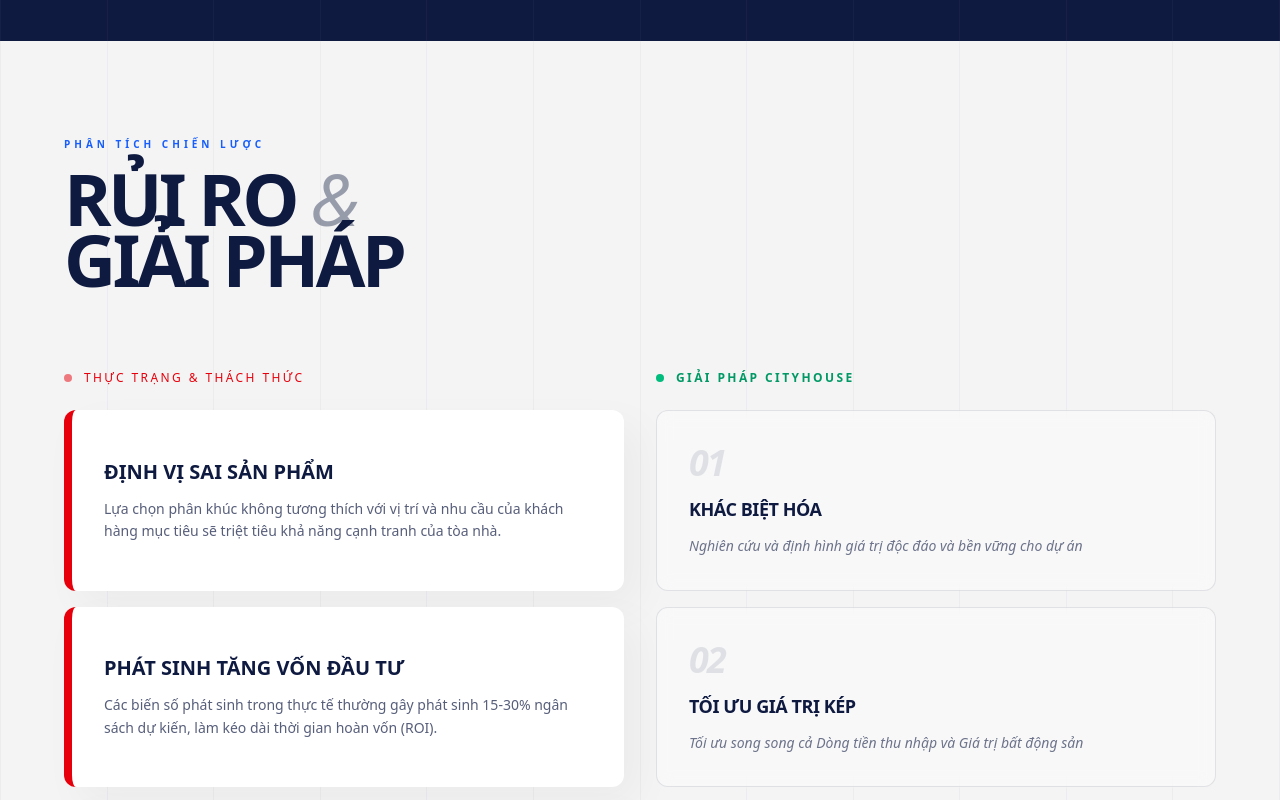
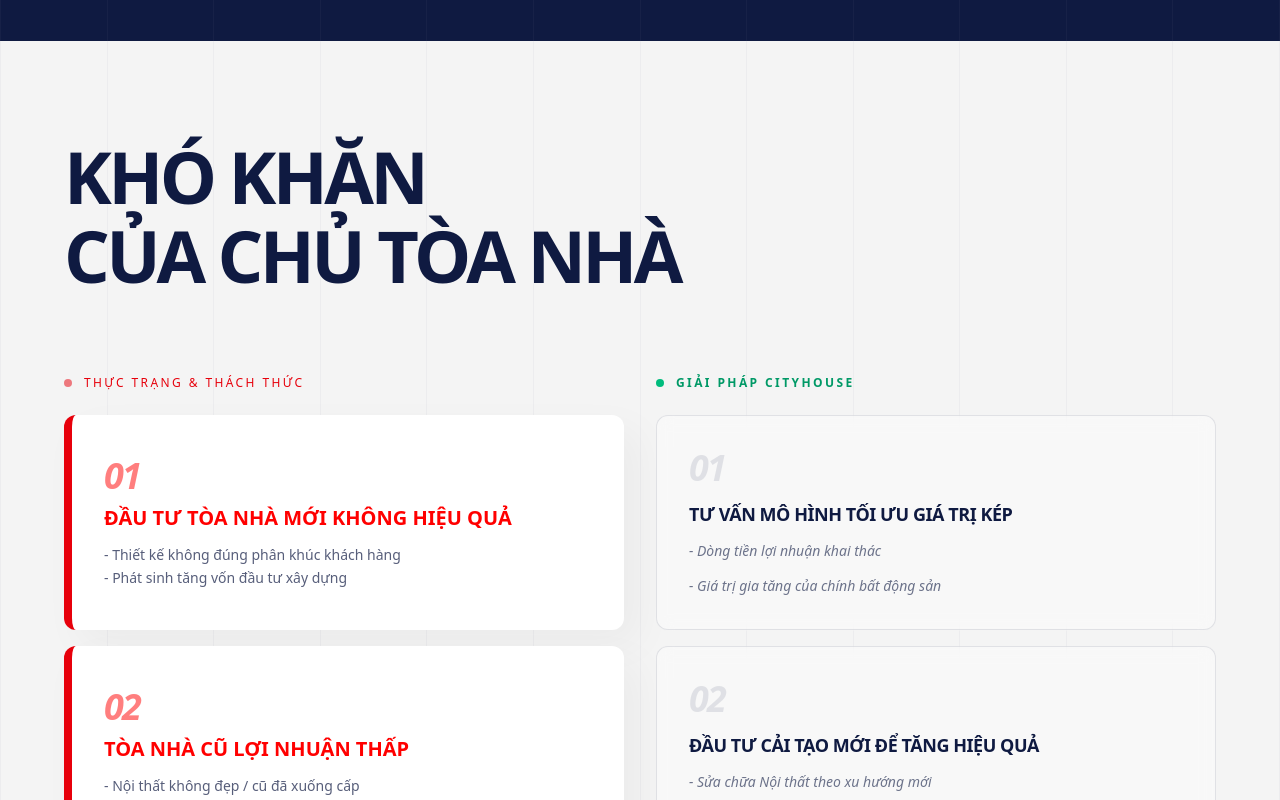
Before and after one commit to solococo901/cityhouse-system, a Next.js app: page /tu-van in a window 1280 px wide. Shown: the part 880-1680 px from the top of the page. Built offline with nearby package versions, Linux system fonts and the light colour scheme.

Commit message:
update 1905

```diff
--- a/app/tu-van/components/CooperationModels.tsx
+++ b/app/tu-van/components/CooperationModels.tsx
@@ -4,27 +4,21 @@ import { motion } from "framer-motion";
 const cooperationModels = [
   {
     id: "01",
-    title: "Quản Lý Vận Hành",
-    desc: "Chia sẻ theo tỷ lệ lợi nhuận ròng hoặc doanh thu, tối ưu hóa dựa trên quy mô từng dự án.",
+    title: "Đầu tư cải tạo mới",
+    desc: "CityHouse chịu 100% chi phí đầu tư nội thất tòa nhà theo concept mới.",
     tag: " "
   },
   {
     id: "02",
-    title: "Nhượng Quyền Thương Hiệu",
-    desc: "Khai thác sức mạnh thương hiệu CityHouse với quy chuẩn vận hành hệ thống chuyên nghiệp.",
+    title: "Thuê khoán toàn bộ",
+    desc: "Cam kết lợi nhuận cố định hàng tháng cho chủ đầu tư",
     tag: ""
   },
   {
     id: "03",
-    title: "Cho thuê toàn bộ",
-    desc: "Mô hình cam kết lợi nhuận ổn định dựa trên năng lực vận hành thực tế của CityHouse.",
+    title: "Quản lý gia sản",
+    desc: "CityHouse vận hành tòa nhà, chia sẻ lợi nhuận theo tỷ lệ thỏa thuận.",
     tag: " "
-  },
-  {
-    id: "04",
-    title: "Đồng Hành Phát Triển",
-    desc: "Cơ cấu linh hoạt, cùng Chủ đầu tư kiến tạo những giá trị mới cho dự án.",
-    tag: ""
   }
 ];
 
@@ -47,12 +41,12 @@ export default function CooperationModels() {
 
           <h2 className="text-4xl md:text-6xl font-bold uppercase tracking-tighter leading-[0.9]">
             PHƯƠNG THỨC <br />
-            <span className="font-light italic  text-[#FAA269]">TRIỂN KHAI.</span>
+            <span className="font-light italic  text-[#FAA269]">HỢP TÁC</span>
           </h2>
         </div>
 
         {/* Horizontal Layout - 4 Columns */}
-        <div className="grid grid-cols-1 md:grid-cols-4 border-t border-white/10">
+        <div className="grid grid-cols-1 md:grid-cols-2 lg:grid-cols-3 border-t border-l border-white/10 auto-rows-fr">
   {cooperationModels.map((item, i) => (
     <motion.div
       key={i}
@@ -60,19 +54,22 @@ export default function CooperationModels() {
       whileInView={{ opacity: 1, y: 0 }}
       transition={{ delay: i * 0.15, duration: 0.8 }}
       whileHover={{ backgroundColor: "rgba(255, 255, 255, 0.03)" }}
-              className="relative p-10 flex flex-col  min-h-[250px] border-r border-b border-white/10 last:border-r-0 group cursor-pointer transition-all duration-500"
+      className="relative p-10 flex flex-col justify-between min-h-[280px]
+                 border-r border-b border-white/10
+                 group cursor-pointer transition-all duration-500"
     >
-              {/* ID Đồ họa lớn phía sau */}
+      {/* Large Background ID */}
       <span className="absolute -bottom-6 -right-2 text-[140px] font-black italic opacity-[0.03] group-hover:opacity-[0.08] group-hover:scale-110 transition-all duration-700 pointer-events-none">
         {item.id}
       </span>
 
-              {/* Nội dung phía trên */}
+      {/* Top */}
       <div className="relative z-10">
-                <div className="flex items-center gap-4 mb-2">
+        <div className="flex items-center gap-4 mb-4">
           <span className="text-[10px] font-mono font-bold px-2 py-1 border border-blue-400/30 text-blue-400">
             {item.id}
           </span>
+
           <div className="h-[1px] w-10 bg-blue-500/50 group-hover:w-16 transition-all duration-500"></div>
         </div>
 
@@ -80,18 +77,18 @@ export default function CooperationModels() {
           {item.title}
         </h3>
 
-                <span className="inline-block text-[9px] uppercase tracking-[0.2em] px-2 py-1 bg-blue-500/10 text-blue-300 border border-blue-500/20 opacity-0 group-hover:opacity-100 transition-all duration-500">
+        <span className="mt-4 inline-block text-[9px] uppercase tracking-[0.2em] px-2 py-1 bg-blue-500/10 text-blue-300 border border-blue-500/20 opacity-0 group-hover:opacity-100 transition-all duration-500">
           {item.tag}
         </span>
       </div>
 
-              {/* Nội dung phía dưới */}
-              <div className="relative">
+      {/* Bottom */}
+      <div className="relative mt-10">
         <p className="text-sm leading-relaxed text-white/50 group-hover:text-white/80 font-light transition-colors max-w-[90%]">
           {item.desc}
         </p>
 
-                {/* Decorative Cross (Dấu cộng kỹ thuật) */}
+        {/* Decorative Cross */}
         <div className="mt-10 relative w-6 h-6 text-blue-500 opacity-20 group-hover:opacity-100 group-hover:rotate-90 transition-all duration-700">
           <div className="absolute top-1/2 left-0 w-full h-[1px] bg-current"></div>
           <div className="absolute left-1/2 top-0 w-[1px] h-full bg-current"></div>
--- a/app/tu-van/components/MarketInsights.tsx
+++ b/app/tu-van/components/MarketInsights.tsx
@@ -3,15 +3,14 @@ import { motion } from "framer-motion";
 
 export default function MarketInsights() {
   const risks = [
-    { title: "Định vị sai sản phẩm", desc: "Lựa chọn phân khúc không tương thích với vị trí và nhu cầu của khách hàng mục tiêu sẽ triệt tiêu khả năng cạnh tranh của tòa nhà." },
-    { title: "Phát sinh tăng vốn đầu tư", desc: "Các biến số phát sinh trong thực tế thường gây phát sinh 15-30% ngân sách dự kiến, làm kéo dài thời gian hoàn vốn (ROI)." },
-    { title: "Lợi nhuận không bền vững", desc: "Marketing và Vận hành không tối ưu khiến dòng tiền không ổn định, tài sản nhanh chóng xuống cấp và mất dần vị thế." }
+    { num:"01", title: "Đầu tư Tòa nhà mới không hiệu quả", desc: "- Thiết kế không đúng phân khúc khách hàng" , desc2: "- Phát sinh tăng vốn đầu tư xây dựng" },
+    { num:"02", title: "Tòa nhà cũ lợi nhuận thấp ", desc: "- Nội thất không đẹp / cũ đã xuống cấp", desc2: "- Vận hành theo tiêu chuẩn thấp " }
+
   ];
 
   const solutions = [
-    { num: "01", title: "Khác biệt hóa", desc: "Nghiên cứu và định hình giá trị độc đáo và bền vững cho dự án" },
-    { num: "02", title: "Tối ưu giá trị kép", desc: "Tối ưu song song cả Dòng tiền thu nhập và Giá trị bất động sản" },
-    { num: "03", title: "Quản lý gia sản", desc: "Tài sản được nhìn dưới góc độ Gia sản lâu dài qua nhiều thế hệ" }
+    { num: "01", title: "Tư vấn mô hình tối ưu giá trị kép", desc: "- Dòng tiền lợi nhuận khai thác" , desc2:"- Giá trị gia tăng của chính bất động sản"},
+    { num: "02", title: "Đầu tư cải tạo mới để tăng hiệu quả ", desc: "- Sửa chữa Nội thất theo xu hướng mới" , desc2:"- Nâng cấp tiêu chuẩn vận hành " },
   ];
 
   return (
@@ -29,10 +28,9 @@ export default function MarketInsights() {
       <div className="container mx-auto relative z-10">
         {/* Header Section */}
         <div className="mb-20">
-          <span className="text-[10px] tracking-[0.4em] uppercase font-bold text-blue-600 mb-4 block">Phân tích chiến lược</span>
-          <h2 className="text-5xl md:text-7xl font-bold tracking-tighter uppercase leading-[0.85]">
-            RỦI RO <span className="font-light italic opacity-40">&</span> <br />
-            GIẢI PHÁP
+          <h2 className="text-5xl md:text-7xl font-bold tracking-tighter uppercase leading-[1.1]">
+            KHÓ KHĂN <span className="font-light italic opacity-40"> </span> <br />
+            CỦA CHỦ TÒA NHÀ
           </h2>
         </div>
 
@@ -55,11 +53,19 @@ export default function MarketInsights() {
                   transition={{ delay: i * 0.1 }}
                   className="flex-1 bg-white p-8 rounded-xl border-l-8 border-red-600 shadow-[15px_15px_40px_rgba(0,0,0,0.04)] flex flex-col justify-center group"
                 >
-                  <h3 className="text-xl font-inter font-bold uppercase mb-3  group-hover:text-red-600 transition-colors">
+                  <div className="flex justify-between items-start">
+                    <span className="text-4xl text-[#ff0000] font-bold tracking-tighter opacity-50 group-hover:opacity-40 italic">
+                      {item.num}
+                    </span>
+                  </div>
+                  <h3 className="text-xl font-inter text-[#ff0000] font-bold uppercase mt-2 mb-3  group-hover:text-red-600 transition-colors">
                     {item.title}
                   </h3>
                   <p className="text-sm leading-relaxed text-[#0F1A41]/70 font-medium">
                     {item.desc}
+                  </p>
+                  <p className="text-sm leading-relaxed text-[#0F1A41]/70 font-medium">
+                    {item.desc2}
                   </p>
                 </motion.div>
               ))}
@@ -89,6 +95,9 @@ export default function MarketInsights() {
                   <p className="text-sm opacity-60 group-hover:opacity-80 leading-relaxed italic">
                     {item.desc}
                   </p>
+                  <p className="text-sm opacity-60 group-hover:opacity-80 leading-relaxed italic">
+                    {item.desc2}
+                  </p>
                 </motion.div>
               ))}
             </div>
--- a/app/tu-van/components/StrategicRoadmap.tsx
+++ b/app/tu-van/components/StrategicRoadmap.tsx
@@ -4,26 +4,26 @@ import { motion } from "framer-motion";
 const steps = [
   {
     id: "01",
-    title: "Khảo sát Bất động sản",
-    desc: "Đánh giá chi tiết về vị trí, quy mô và phân tích tiềm năng khai thác thực tế của tài sản.",
+    title: "Khảo sát, xác định mô hình phù hợp",
+    desc: "- Đánh giá vị trí, qui mô",
+    desc1: "- Phân tích tiềm năng khai thác",
+    desc2: "- Đề xuất phân khúc sản phẩm tối ưu",
     tag: ""
   },
   {
     id: "02",
-    title: "XÁC ĐỊNH MÔ HÌNH PHÙ HỢP NHẤT",
-    desc: "Đề xuất phân khúc sản phẩm phù hợp, đảm bảo tính bền vững và lợi nhuận tối ưu.",
+    title: "Triển khai vận hành",
+    desc: "- Giám sát quá trình nghiệm thu, bàn giao",
+    desc1: "- Thiết lập bộ máy nhân sự  và quy trình",
+    desc2: "- Quảng cáo, tiếp thị ",
     tag: ""
   },
   {
     id: "03",
-    title: "Triển khai vận hành",
-    desc: "Giám sát quá trình bàn giao, thiết lập bộ máy nhân sự và quy trình vận hành chuyên nghiệp.",
-    tag: ""
-  },
-  {
-    id: "04",
     title: "Tối ưu dòng tiền",
-    desc: "Liên tục tinh chỉnh quy trình và dịch vụ để gia tăng hiệu quả kinh doanh thực tế.",
+    desc: "- Liên tục tinh chỉnh qui trình & dịch vụ",
+    desc1: "- Tiết giảm chi phí thực tế",
+    desc2: "- Cập nhật các xu hướng mới ",
     tag: ""
   }
 ];
@@ -50,7 +50,7 @@ export default function StrategicRoadmap() {
         </div>
 
         {/* 4 Columns Layout */}
-        <div className="grid grid-cols-1 rounded-xl overflow-hidden sm:grid-cols-2 lg:grid-cols-4 gap-px bg-slate-200 border border-slate-200">
+        <div className="grid grid-cols-1 rounded-xl overflow-hidden sm:grid-cols-2 lg:grid-cols-3 gap-px bg-slate-200 border border-slate-200">
   {steps.map((step, index) => (
     <motion.div
       key={index}
@@ -58,13 +58,14 @@ export default function StrategicRoadmap() {
       whileInView={{ opacity: 1, y: 0 }}
       transition={{ duration: 0.5, delay: index * 0.1 }}
       viewport={{ once: true }}
-              className="bg-white p-10  group hover:bg-[#0F1A41] transition-all duration-500 cursor-default"
+      className="bg-white p-10 group hover:bg-[#0F1A41] transition-all duration-500 cursor-default"
     >
       {/* Step ID */}
       <div className="flex justify-between items-start mb-12">
         <span className="font-mono text-sm text-[#FAA269] group-hover:text-[#ff761a] transition-colors">
           [{step.id}]
         </span>
+
         <div className="h-px w-12 bg-slate-200 group-hover:bg-white/20 transition-all group-hover:w-16"></div>
       </div>
 
@@ -73,11 +74,21 @@ export default function StrategicRoadmap() {
         <span className="text-[8px] uppercase tracking-[0.3em] text-slate-400 group-hover:text-white/40 font-bold">
           {step.tag}
         </span>
+
         <h3 className="text-xl font-bold uppercase tracking-tight group-hover:text-white transition-colors leading-tight">
           {step.title}
         </h3>
+
         <p className="text-sm text-slate-500 group-hover:text-white/60 font-light leading-relaxed">
           {step.desc}
+        </p>
+
+        <p className="text-sm text-slate-500 group-hover:text-white/60 font-light leading-relaxed">
+          {step.desc1}
+        </p>
+
+        <p className="text-sm text-slate-500 group-hover:text-white/60 font-light leading-relaxed">
+          {step.desc2}
         </p>
       </div>
 
--- a/components/home/ContactSection.tsx
+++ b/components/home/ContactSection.tsx
@@ -152,7 +152,7 @@ export default function ContactSection() {
                       setForm((prev) => ({ ...prev, full_name: e.target.value }))
                     }
                     placeholder="Nhập tên của bạn..."
-                    className="w-full border rounded-xl border-white/10 bg-white/5 px-4 py-3.5 text-sm text-white outline-none transition-all placeholder:text-white/20 focus:border-amber-400 focus:bg-white/10"
+                    className="w-full border rounded-xl border-white/10 bg-white/5 px-4 py-3.5 text-sm text-white outline-none transition-all placeholder:text-white/20 focus:border-[#FAA269] focus:bg-white/10"
                   />
                 </div>
 
@@ -168,7 +168,7 @@ export default function ContactSection() {
                         setForm((prev) => ({ ...prev, phone: e.target.value }))
                       }
                       placeholder="090 ..."
-                      className="w-full  rounded-xl border border-white/10 bg-white/5 px-4 py-3.5 text-sm text-white rounded-none outline-none transition-all placeholder:text-white/20 focus:border-amber-400 focus:bg-white/10"
+                      className="w-full  rounded-xl border border-white/10 bg-white/5 px-4 py-3.5 text-sm text-white rounded-none outline-none transition-all placeholder:text-white/20 focus:border-[#FAA269] focus:bg-white/10"
                     />
                   </div>
 
@@ -183,7 +183,7 @@ export default function ContactSection() {
                         setForm((prev) => ({ ...prev, email: e.target.value }))
                       }
                       placeholder="your@email.com"
-                      className="w-full rounded-xl border border-white/10 bg-white/5 px-4 py-3.5 text-sm text-white rounded-none outline-none transition-all placeholder:text-white/20 focus:border-amber-400 focus:bg-white/10"
+                      className="w-full rounded-xl border border-white/10 bg-white/5 px-4 py-3.5 text-sm text-white rounded-none outline-none transition-all placeholder:text-white/20 focus:border-[#FAA269] focus:bg-white/10"
                     />
                   </div>
                 </div>
@@ -199,7 +199,7 @@ export default function ContactSection() {
                       setForm((prev) => ({ ...prev, note: e.target.value }))
                     }
                     placeholder="Nội dung cần tư vấn..."
-                    className="w-full resize-none border rounded-xl border-white/10 bg-white/5 px-4 py-3.5 text-sm text-white rounded-none outline-none transition-all placeholder:text-white/20 focus:border-amber-400 focus:bg-white/10"
+                    className="w-full resize-none border rounded-xl border-white/10 bg-white/5 px-4 py-3.5 text-sm text-white rounded-none outline-none transition-all placeholder:text-white/20 focus:border-[#FAA269] focus:bg-white/10"
                   />
                 </div>
 
@@ -212,7 +212,7 @@ export default function ContactSection() {
                 <button
                   type="submit"
                   disabled={loading}
-                  className="group flex w-full items-center rounded-xl justify-center gap-3 bg-amber-400 text-[#0F1A41] py-4.5 text-xs font-bold uppercase tracking-[0.2em] rounded-none transition-all duration-300 hover:bg-amber-300 hover:text-[#0F1A41] disabled:cursor-not-allowed disabled:opacity-50"
+                  className="group flex w-full items-center rounded-xl justify-center gap-3 bg-[#FAA269] text-[#0F1A41] py-4.5 text-xs font-bold uppercase tracking-[0.2em] rounded-none transition-all duration-300 hover:bg-[#f8741d] hover:text-[#0F1A41] disabled:cursor-not-allowed disabled:opacity-50"
                 >
                   {loading ? "Đang gửi..." : "Gửi yêu cầu tư vấn"}
                   <svg
--- a/components/home/HeroSection.tsx
+++ b/components/home/HeroSection.tsx
@@ -49,7 +49,7 @@ export default function HeroSection() {
           {/* Tiêu đề chính: Thêm drop-shadow mạnh hơn một chút để text luôn "nổi" trên nền video chuyển động */}
           <h1 className="mx-auto max-w-5xl text-4xl font-bold uppercase leading-[1.15] tracking-tight md:text-6xl lg:text-7xl text-white drop-shadow-[0_4px_12px_rgba(0,0,0,0.5)]">
             Quản Lý Gia Sản <br className="hidden md:block" />
-            <span className="text-amber-100/95 drop-shadow-[0_4px_12px_rgba(0,0,0,0.4)]">
+            <span className="text-[#FAA269] drop-shadow-[0_4px_12px_rgba(0,0,0,0.4)]">
               Vững Bền Gia Tộc
             </span>
           </h1>
@@ -63,7 +63,7 @@ export default function HeroSection() {
           <div className="mt-10 flex flex-col items-center justify-center gap-4 sm:flex-row">
             <a
               href="#portfolio"
-              className="w-full sm:w-auto rounded-xl px-8 py-4 text-xs font-bold uppercase tracking-[0.15em] bg-amber-400 text-[#0F1A41] rounded-none transition-all duration-300 hover:bg-amber-300 hover:text-[#0F1A41] shadow-xl"
+              className="w-full sm:w-auto rounded-xl px-8 py-4 text-xs font-bold uppercase tracking-[0.15em] bg-[#FAA269] text-[#0F1A41] rounded-none transition-all duration-300 hover:bg-[#f07925] hover:text-[#0F1A41] shadow-xl"
             >
               Liên Hệ Hợp Tác
             </a>
--- a/components/layout/Header.tsx
+++ b/components/layout/Header.tsx
@@ -22,7 +22,7 @@ export default function Header() {
     <header className="fixed left-0 top-0 z-50 w-full border-b border-white/10 bg-[#0F1A41]/90 text-white backdrop-blur-md font-['Inter',_sans-serif]">
       <div className="mx-auto flex h-[76px] max-w-7xl items-center justify-between px-6">
         <Link href="/" className="leading-none group">
-          <div className="text-[22px] font-extrabold tracking-[0.15em] transition-colors duration-300 group-hover:text-amber-400">
+          <div className="text-[22px] font-extrabold tracking-[0.15em] transition-colors duration-300 group-hover:text-[#FAA269]">
             CITYHOUSE
           </div>
           <div className="mt-1 text-[7.5px] tracking-[0.38em] text-white/60 font-medium">
@@ -41,9 +41,9 @@ export default function Header() {
               <Link
                 key={item.href}
                 href={item.href}
-                className={`relative transition-colors duration-300 after:absolute after:bottom-[-4px] after:left-0 after:h-[1px] after:bg-amber-400 after:transition-all after:duration-300 ${
+                className={`relative transition-colors duration-300 after:absolute after:bottom-[-4px] after:left-0 after:h-[1px] after:bg-[#FAA269] after:transition-all after:duration-300 ${
                   isActive
-                    ? "text-amber-400 after:w-full" // Đang Active: Chữ vàng, gạch chân full
+                    ? "text-[#FAA269] after:w-full" // Đang Active: Chữ vàng, gạch chân full
                     : "text-white/70 hover:text-white after:w-0 hover:after:w-full" // Bình thường: Chữ xám, trỏ chuột mới gạch chân
                 }`}
               >
```
Also changed, not shown: components/home/JourneySection.tsx (+156 -38 lines). Lines whose indentation alone changed are shown as unchanged.
